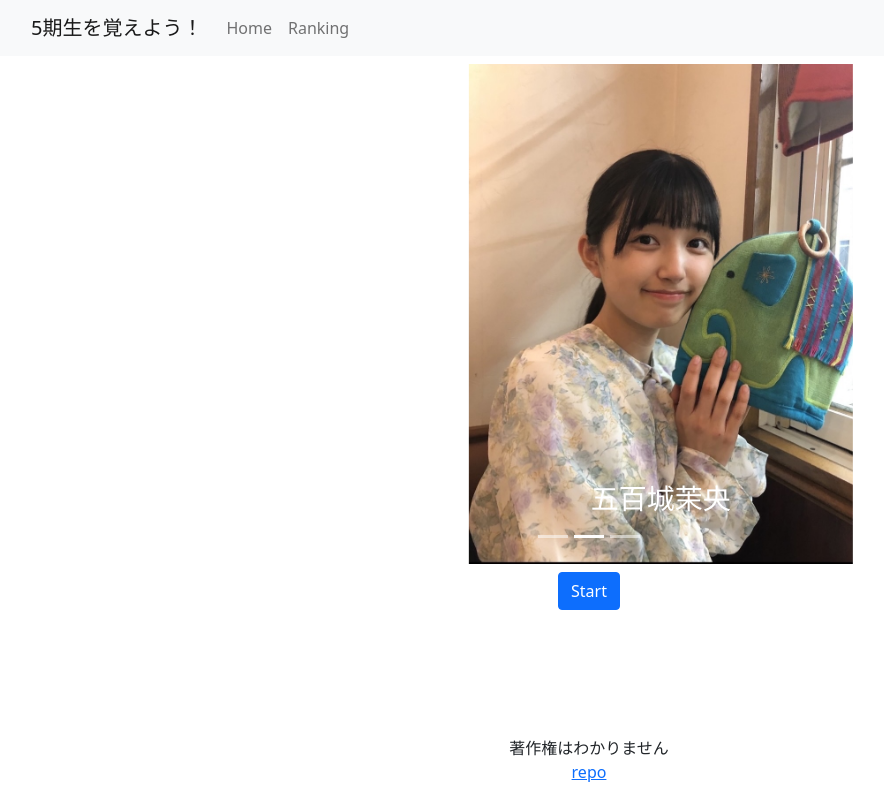
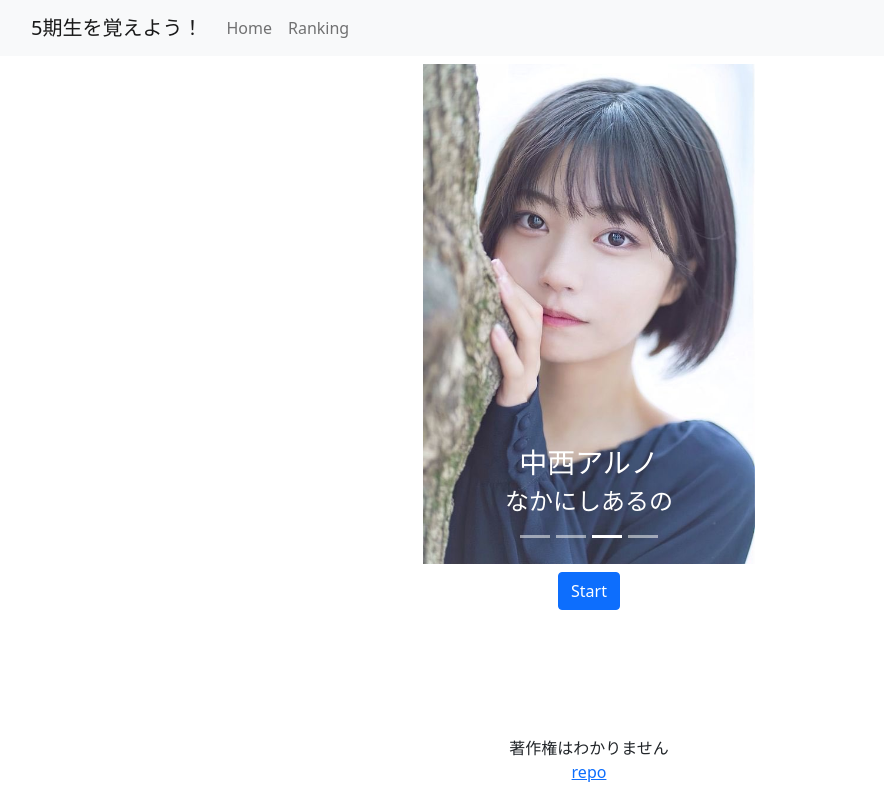
Before and after one commit to Yutarotaro/memorize-fifth-generation, a React (Create React App) app: page / in a window 1280 px wide. Shown: the whole page, without its empty margins (51-935 px from the left). Built offline with nearby package versions, Linux system fonts and the light colour scheme.

Commit message:
Carouselをarrayのmapで展開できるようにした

```diff
--- a/src/App.tsx
+++ b/src/App.tsx
@@ -23,44 +23,53 @@ function Header(){
 	);
 }
 
+const members = [
+	{
+		id:0,
+		src:"/image/aruno.jpeg",
+		name:"中西アルノ",
+		kana:"なかにしあるの",
+	},
+	{
+		id:1,
+		src:"/image/ioki.jpeg",
+		name:"五百城茉央",
+		kana:"いおきまお",
+	},
+	{
+		id:2,
+		src:"/image/nagi.jpeg",
+		name:"井上和",
+		kana:"いのうえなぎ",
+	},
+	{
+		id:3,
+		src:"/image/tomisaka.jpeg",
+		name:"冨里奈央",
+		kana:"とみさかなお",
+	},
+
+];
+
+
 
 function Main(){
 	return (
 		<div id='main'>
 			<div id='car'>
-				<Carousel className='mb-2'>
+				<Carousel className='mb-2' interval={2000}>
+					{shuffle(members).map(member =>(
 				  		<Carousel.Item>
 						    <img
 						      className="d-block w-20"
-				      src={`${process.env.PUBLIC_URL}/image/aruno.jpeg`}
-				      alt="中西アルノ"
+						      src={`${member.src}`}
 						    />
 						    <Carousel.Caption>
-				      <h3>中西アルノ</h3>
+						      <h3>{`${member.name}`}</h3>
+						      <h4>{`${member.kana}`}</h4>
 						    </Carousel.Caption>
 						  </Carousel.Item>
-				  <Carousel.Item>
-				    <img
-				      className="d-block w-20"
-				      src={`${process.env.PUBLIC_URL}/image/ioki.jpeg`}
-				      alt="Second slide"
-				    />
-
-				    <Carousel.Caption>
-				      <h3>五百城茉央</h3>
-				    </Carousel.Caption>
-				  </Carousel.Item>
-				  <Carousel.Item>
-				    <img
-				      className="d-block w-20"
-				      src={`${process.env.PUBLIC_URL}/image/nagi.jpeg`}
-				      alt="井上和"
-				    />
-
-				    <Carousel.Caption>
-				      <h3>井上和</h3>
-				    </Carousel.Caption>
-				  </Carousel.Item>
+						  ))}
 				</Carousel>
 			</div>
 
@@ -96,5 +105,12 @@ function App() {
   );
 }
 
+const shuffle = ([...array]) => {
+  for (let i = array.length - 1; i >= 0; i--) {
+    const j = Math.floor(Math.random() * (i + 1));
+    [array[i], array[j]] = [array[j], array[i]];
+  }
+  return array;
+}
 
 export default App;
```
Also changed, not shown: public/image/tomisaka.jpeg (added). Lines whose indentation alone changed are shown as unchanged.
